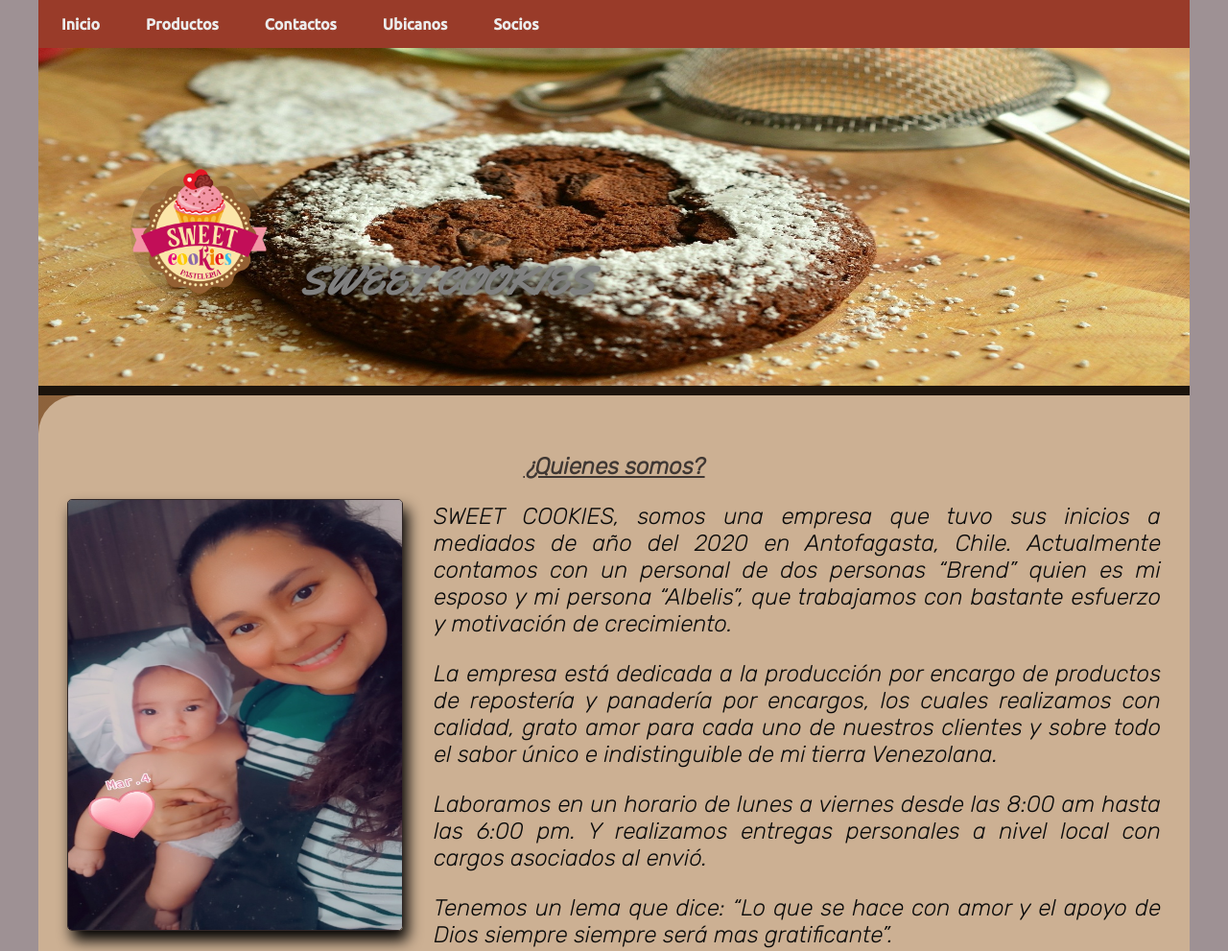
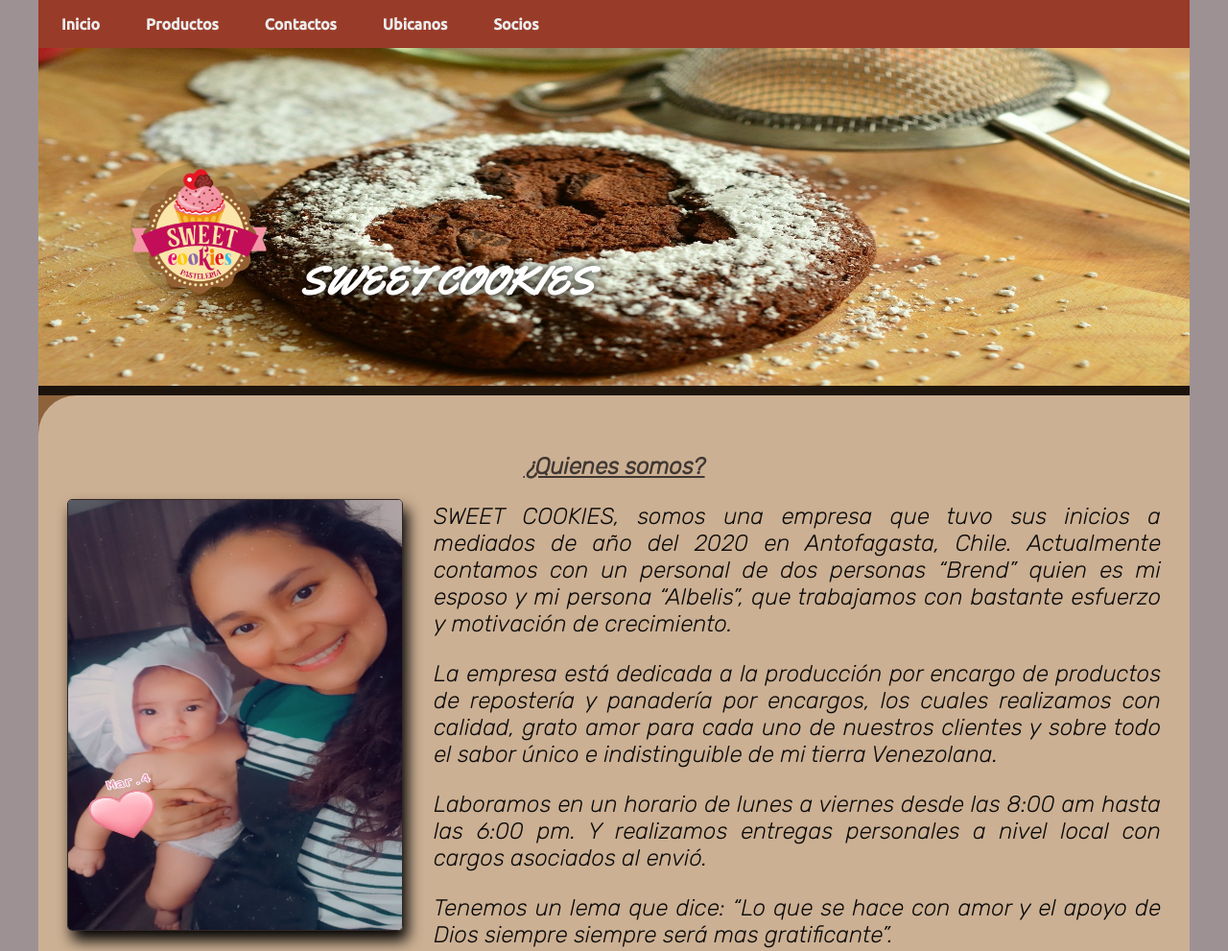
Before and after one commit to JuanRamirez8034/Pagina_Web_One_Page, a plain HTML site: page index.html in a window 1280 px wide. Shown: the top 991 px of the page at 96% size. Drawn offline with Linux system fonts and the light colour scheme; a web font is replaced by a local one.

Commit message:
Update styles.css

```diff
--- a/CSS/styles.css
+++ b/CSS/styles.css
@@ -12,7 +12,7 @@
     /*colores cuerpo*/
     --colorParrafos: rgb(10, 10, 10);
     --colorSubtitulos:rgb(236, 227, 222);
-    --colorTituloPagina:gray;
+    --colorTituloPagina:white;
     --colorSombraTituloPagina:black;
     --colorPaginaCompleta:radial-gradient(rgb(187, 135, 86),rgb(138, 96, 58));
     --colorSeccionInicio: rgb(204, 176, 147);
```
